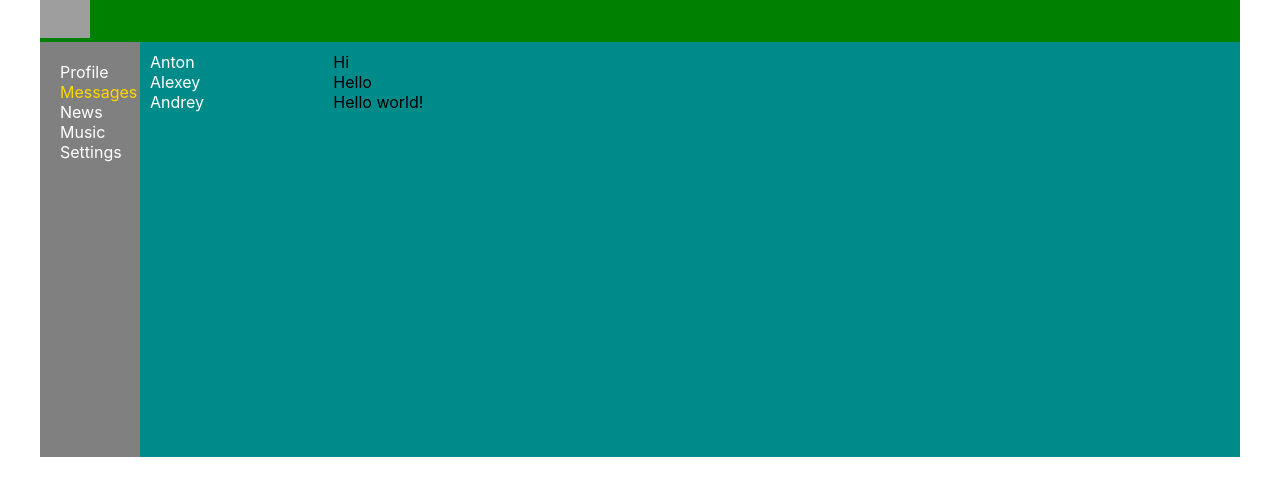
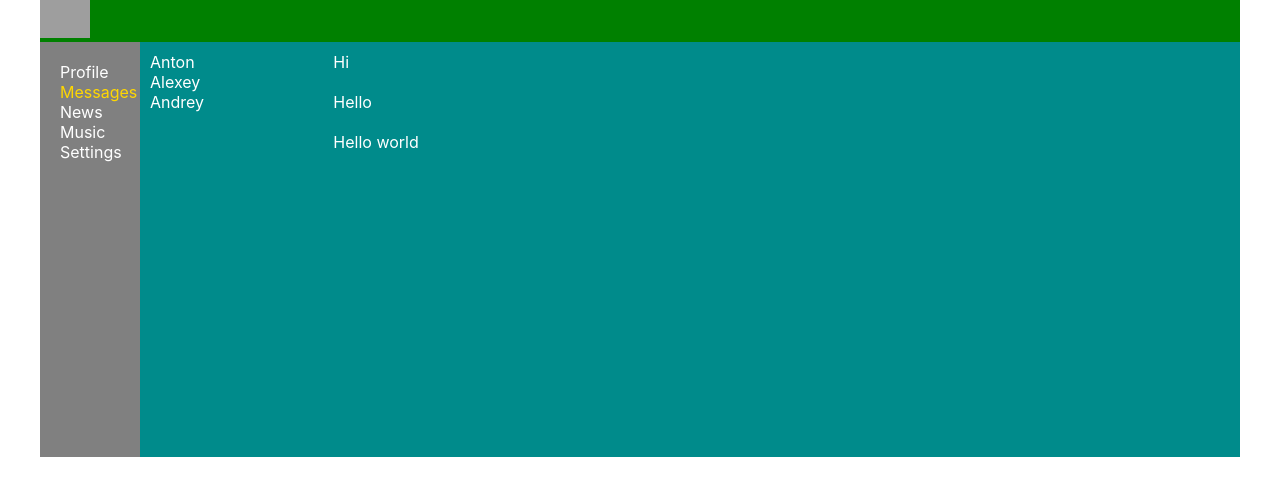
Before and after one commit to epiphysiscerebri/simple_social_network, a React (Create React App) app: page /dialogs in a window 1280 px wide. Shown: the top 496 px of the page. Built offline with nearby package versions, Linux system fonts and the light colour scheme; grey boxes are pictures that could not be loaded.

Commit message:
Refactored Dialogs and MyPosts

```diff
--- a/src/components/Dialogs/DialogItems/DialogItems.jsx
+++ /dev/null
@@ -1,11 +0,0 @@
-import classes from './DialogItems.module.css';
-import { NavLink } from 'react-router-dom';
-const DialogItem = (props) => {
-    return (
-        <div className={classes.dialog}>
-            <NavLink to={'/dialogs/' + props.id} className={navData => navData.isActive? classes.active:classes.dialog}>{props.name}</NavLink>
-        </div>
-    )
-}
-
-export default DialogItem;
--- a/src/components/Dialogs/DialogItems/DialogItems.module.css
+++ /dev/null
@@ -1,8 +0,0 @@
-.dialog a {
-    color: white;
-    text-decoration: none;
-}
-
-.dialog a.active {
-    color: gold;
-}
--- a/src/components/Dialogs/Dialogs.jsx
+++ b/src/components/Dialogs/Dialogs.jsx
@@ -1,23 +1,56 @@
-import classes from './Dialogs.module.css';
-import DialogItem from './DialogItems/DialogItems';
-import Message from './Messages/Messages';
+import classes from "./Dialogs.module.css";
+import { NavLink } from "react-router-dom";
 
+const DialogItem = (props) => {
+  return (
+    <div className={classes.dialog}>
+      <NavLink
+        to={"/dialogs/" + props.id}
+        className={(navData) =>
+          navData.isActive ? classes.active : classes.dialog
+        }
+      >
+        {props.name}
+      </NavLink>
+    </div>
+  );
+};
+
+const Message = (props) => {
+  return <div className={classes.message}>{props.message}</div>;
+};
 
 const Dialogs = (props) => {
+  let dialogsData = [
+    { id: 1, name: "Anton" },
+    { id: 2, name: "Alexey" },
+    { id: 3, name: "Andrey" },
+  ];
+
+  let dialogsElements = dialogsData.map((dialog) => (
+    <DialogItem name={dialog.name} id={dialog.id} />
+  ));
+
+  let messagesData = [
+    { id: 1, message: "Hi" },
+    { id: 2, message: "Hello" },
+    { id: 3, message: "Hello world" },
+  ];
+
+  let messagesElements = messagesData.map((message) => (
+    <Message message={message.message} />
+  ));
+
   return (
     <div className={classes.dialogs}>
       <div className={classes.dialogsItem}>
-                <DialogItem name="Anton" id="1"/>
-                <DialogItem name="Alexey" id="2"/>
-                <DialogItem name="Andrey" id="3"/>
+        {dialogsElements}
       </div>
       <div className={classes.messages}>
-                <Message message="Hi" />
-                <Message message="Hello" />
-                <Message message="Hello world!" />
+        {messagesElements}
       </div>
     </div>
-    )
-}
+  );
+};
 
 export default Dialogs;
--- a/src/components/Dialogs/Dialogs.module.css
+++ b/src/components/Dialogs/Dialogs.module.css
@@ -11,6 +11,17 @@
     color: gold;
 }
 
-.messages {
+.dialog a {
+    color: white;
+    text-decoration: none;
+}
+
+.dialog a.active {
+    color: gold;
+}
+
+
+.messages .message {
     padding: 10px;
+    color: white;
 }
--- a/src/components/Dialogs/Messages/Messages.jsx
+++ /dev/null
@@ -1,9 +0,0 @@
-import classes from './Messages.module.css';
-
-const Message = (props) => {
-    return (
-        <div className={classes.message}>{props.message}</div>
-    )
-}
-
-export default Message;
--- a/src/components/Dialogs/Messages/Messages.module.css
+++ /dev/null
@@ -1,3 +0,0 @@
-.message {
-
-}
--- a/src/components/Profile/MyPosts/MyPosts.jsx
+++ b/src/components/Profile/MyPosts/MyPosts.jsx
@@ -2,6 +2,14 @@ import classes from "./MyPosts.module.css";
 import Post from "./Post/Post";
 
 const MyPosts = () => {
+
+  let posts = [
+    {id: 1, message: "Hi, how are you?", like: "15"},
+    {id: 2, message: "It's my first post", like: "20"}
+  ]
+
+  let postsElements = posts.map( post => <Post message={post.message} like={post.like} />)
+
   return (
     <div className={classes.postBlock}>
       <h3>My posts</h3>
@@ -14,8 +22,7 @@ const MyPosts = () => {
         </div>
       </div>
       <div className={classes.posts}>
-        <Post message="Hi, how are you?" like="15" />
-        <Post message="It's my first post" like="20" />
+        {postsElements}
       </div>
     </div>
   );
```
Lines whose indentation alone changed are shown as unchanged.
